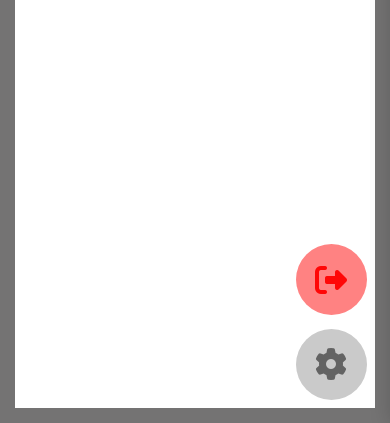
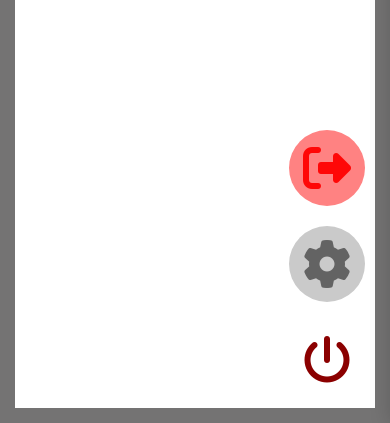
Before and after one commit to ihp-iesemilidarder/ClassAdmin, a Django app: page /dashboard/ in a window 390 px wide. Shown: the part 421-844 px from the top of the page. Run offline with Django 3.2, Linux system fonts and the light colour scheme; data that the repository does not hold is empty; some libraries are stand-ins or nearby versions.

Commit message:
development

```diff
--- a/Django/Django/reqDashboard.py
+++ b/Django/Django/reqDashboard.py
@@ -12,7 +12,7 @@ class ReqDashboard:
         if self.req.POST["action"] == "newOTP":
             return self.__reloadOTP()
         elif self.req.POST["action"] == "keepAlive":
-            return existProcess("ClassAdminS.soc")
+            return existProcess("ClassAdminS")
 
     #Reloads the OTP QR code
     def __reloadOTP(self):
--- a/Django/Django/static/css/pageDashboard.css
+++ b/Django/Django/static/css/pageDashboard.css
@@ -13,16 +13,6 @@ body > div.DISCONNECTED{
 }
 body > div.CONNECTED{
     border:15px solid #008037!important;
-}
-#pageDashboard .icon{
-    position:fixed;
-    right: 0;
-    font-size:3em;
-    margin:2%;
-    padding:1%;
-    border-radius: 100px;
-    cursor: pointer;
-    transition:.3s;
 }
 #pageDashboard .fa-cog{
     bottom: 0;
@@ -41,6 +31,22 @@ body > div.CONNECTED{
 #pageDashboard .fa-sign-out-alt:hover{
     background: transparent;
     color:rgb(255 130 130);
+}
+#divIcons{
+    position: fixed;
+    right: 0;
+    bottom: 0;
+    display: flex;
+    flex-direction: column;
+    margin: 15px;
+}
+#divIcons i{
+    font-size: 3em;
+    margin: .3em;
+    padding: .5em;
+    border-radius: 100px;
+    cursor: pointer;
+    transition:.3s;
 }
 /*clients*/
     #pageDashboard .clients{
@@ -197,9 +203,13 @@ body > div.CONNECTED{
         grid-gap: 4em;
         margin: 2%;
     }
-    #pageDashboard .icon{
-        margin: 4%;
-        padding: 3%;
+    #divIcons i{
+        font-size: 3em;
+        margin: .2em;
+        padding: .3em;
+        border-radius: 100px;
+        cursor: pointer;
+        transition:.3s;
     }
 }
 @media (max-width:600px){
@@ -208,11 +218,6 @@ body > div.CONNECTED{
     }
     #pageDashboard #config{
         width: 100%;
-    }
-    #pageDashboard .icon{
-        margin: 6%;
-        padding: 5%;
-        font-size:2em;
     }
     #pageDashboard .client div span,#pageDashboard .client div i{
         font-size: 1em;
--- a/Django/Django/templates/pageDashboard.html
+++ b/Django/Django/templates/pageDashboard.html
@@ -24,8 +24,11 @@
             </div>
         {% endfor %}
     </div>
-    <i class="fa fa-sign-out-alt icon"></i>
-    <i class="fa fa-cog icon"></i>
+    <div id="divIcons">
+        <i class="fa fa-sign-out-alt"></i>
+        <i class="fa fa-cog"></i>
+        <i class="fa fa-power-off server-poweroff" title="shutdown ClassAdmin service"></i>
+    </div>
     <div id="config">
         <i class="fa fa-close"></i>
         <form action="" method="POST">
--- a/sources/utils.py
+++ b/sources/utils.py
@@ -96,7 +96,8 @@ def systemProcess(key=None,value=None):
     return processList
 
 def existProcess(procName:str):
-    process = list(filter(lambda proc: proc.name()==procName,list(psutil.process_iter())))
+    process = list(filter(lambda proc:str("|".join(proc.cmdline())).find(procName)!=-1 or procName==proc.name(),list(psutil.process_iter())))
+    logFile().message(process)
     if len(process)>=1:
         return True
     else:
```
Also changed, not shown: 2 other files.
